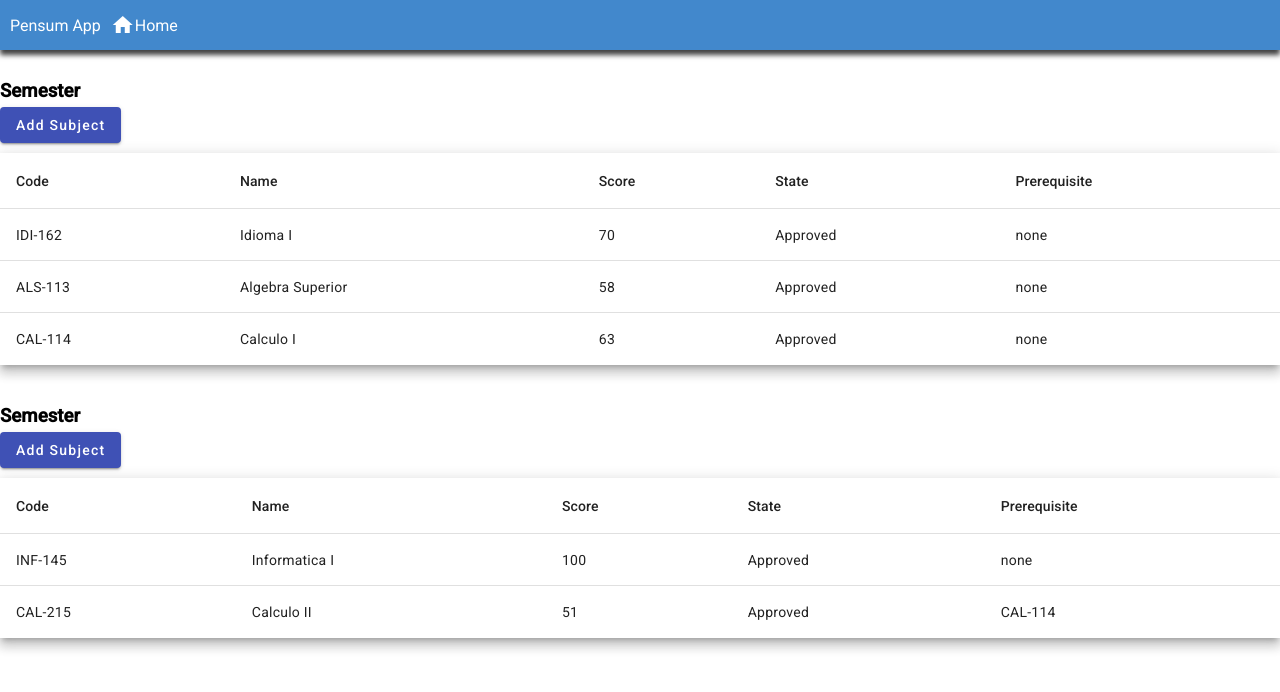
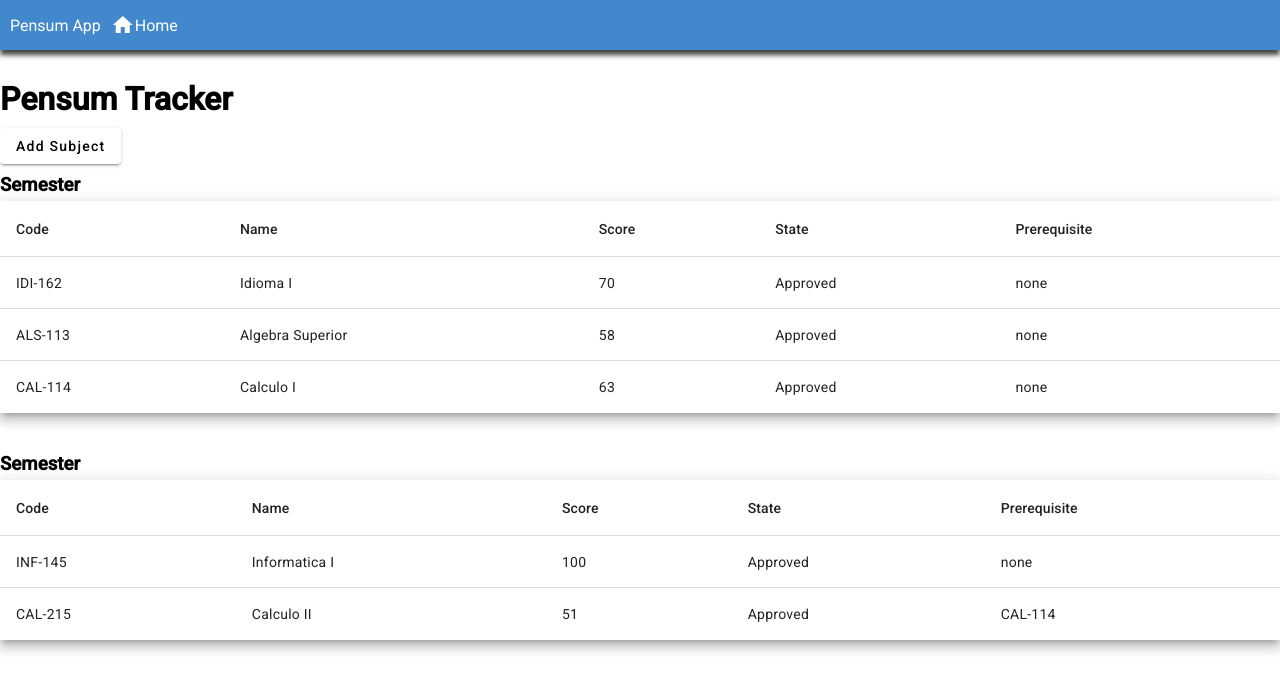
Before and after one commit to andres19r/pensum-angular, an Angular app: page /home in a window 1280 px wide. Shown: the top 692 px of the page. Built offline with nearby package versions, Linux system fonts and the light colour scheme; data requests are answered from the project's data file.

Commit message:
fix: change layout in home & semester components

```diff
--- a/src/app/components/home/home.component.html
+++ b/src/app/components/home/home.component.html
@@ -1,3 +1,7 @@
+<h1>Pensum Tracker</h1>
+<section class="buttons">
+  <button mat-raised-button>Add Subject</button>
+</section>
 <ng-container *ngFor="let semester of $semesters | async">
   <app-semester [semester]="semester"></app-semester>
 </ng-container>
--- a/src/app/components/home/home.component.scss
+++ b/src/app/components/home/home.component.scss
@@ -1,3 +1,9 @@
 td {
   width: 300px;
 }
+
+.buttons {
+  display: flex;
+  margin-top: 10px;
+  margin-bottom: 10px;
+}
--- a/src/app/components/home/home.component.ts
+++ b/src/app/components/home/home.component.ts
@@ -5,11 +5,12 @@ import { CommonModule } from '@angular/common';
 import { SemesterComponent } from '../semester/semester.component';
 import { Semester } from '../../interfaces/semester.interface';
 import { Observable } from 'rxjs';
+import { MatButtonModule } from '@angular/material/button';
 
 @Component({
   selector: 'app-home',
   standalone: true,
-  imports: [CommonModule, SemesterComponent],
+  imports: [CommonModule, SemesterComponent, MatButtonModule],
   templateUrl: './home.component.html',
   styleUrl: './home.component.scss',
 })
--- a/src/app/components/semester/semester.component.html
+++ b/src/app/components/semester/semester.component.html
@@ -1,8 +1,5 @@
 <div class="semester-container">
   <h3>Semester {{ semester.num }}</h3>
-  <button mat-raised-button color="primary" (click)="addSubject()">
-    Add Subject
-  </button>
 
   <table mat-table [dataSource]="semester.subjects" class="mat-elevation-z8">
     <!-- Code Column -->
--- a/src/app/components/semester/semester.component.ts
+++ b/src/app/components/semester/semester.component.ts
@@ -1,14 +1,13 @@
 import { Component, Input, inject } from '@angular/core';
 import { CommonModule } from '@angular/common';
 import { MatTableModule } from '@angular/material/table';
-import { MatButtonModule } from '@angular/material/button';
 import { PensumService } from '../../services/pensum.service';
 import { Semester, Subject } from '../../interfaces';
 
 @Component({
   selector: 'app-semester',
   standalone: true,
-  imports: [CommonModule, MatTableModule, MatButtonModule],
+  imports: [CommonModule, MatTableModule],
   templateUrl: './semester.component.html',
   styleUrl: './semester.component.scss',
 })
@@ -25,13 +24,15 @@ export class SemesterComponent {
 
   addSubject() {
     const mockSubjectToCreate: Subject = {
-      id: 'CAL-115',
+      code: 'CAL-115',
       name: 'Calculo III',
       state: 'Approved',
       score: 68,
       prerequisite: 'none',
-      semester: 3
+      semester: 3,
     };
-    this._pensumService.createSubject(mockSubjectToCreate).subscribe(console.log)
+    this._pensumService
+      .createSubject(mockSubjectToCreate)
+      .subscribe(console.log);
   }
 }
--- a/src/app/interfaces/subject.interface.ts
+++ b/src/app/interfaces/subject.interface.ts
@@ -1,5 +1,5 @@
 export interface Subject {
-  id: string;
+  code: string;
   name: string;
   state: SubjectState;
   score?: number;
```
